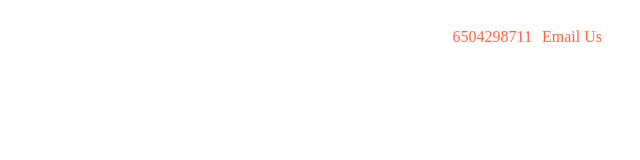
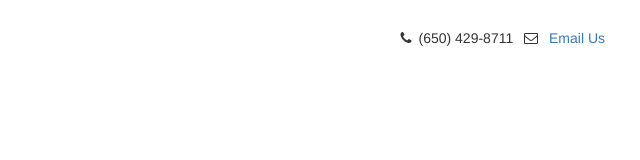
Before and after one commit to Haider-Azawi/bankjoy, a plain HTML site: page index.html in a window 1280 px wide. Shown: the whole page, without its empty margins (640-1280 px from the left). Drawn offline with nearby package versions, Linux system fonts and the light colour scheme.

Commit message:
Adding index.html and default.css files

```diff
--- a/default.css
+++ b/default.css
@@ -1,13 +1,8 @@
-div {
-  float: right;
-  margin: 20px;
-  color: tomato;
+.contact {
+  text-align: right;
+  padding: 2em;
 }
 
-#phone {
-  margin-right: 10px;
+.contact span {
+  margin: 0.5em;
 }
-
-#email {
-  margin-right: 10px;
-}
--- a/index.html
+++ b/index.html
@@ -1,11 +1,17 @@
 <!DOCTYPE html>
 <html>
-<head>
-  <title>Bankjoy</title>
-  <link type="text/css" rel="stylesheet" href="default.css"/>
-</head>
-<body>
-<div><span id="phone">6504298711</span><span id="email">Email Us</span></div>
-</body>
+  <head>
+    <title>Bankjoy</title>
+    <link rel="stylesheet" href="default.css"/>
+    <link rel="stylesheet" href="https://maxcdn.bootstrapcdn.com/bootstrap/3.3.7/css/bootstrap.min.css"/>
+    <link rel="stylesheet" href="https://cdnjs.cloudflare.com/ajax/libs/font-awesome/4.7.0/css/font-awesome.min.css"/>
+  </head>
+  <body>
+      <div class="contact">
+      <i class="fa fa-phone" aria-hidden="true"></i><span>(650) 429-8711</span>
+      <i class="fa fa-envelope-o" aria-hidden="true"></i>
+      <span><a href="mailto:contact@bankjoy.com">Email Us</a></span>
+    </div>
+  </body>
 
 </html>
```
